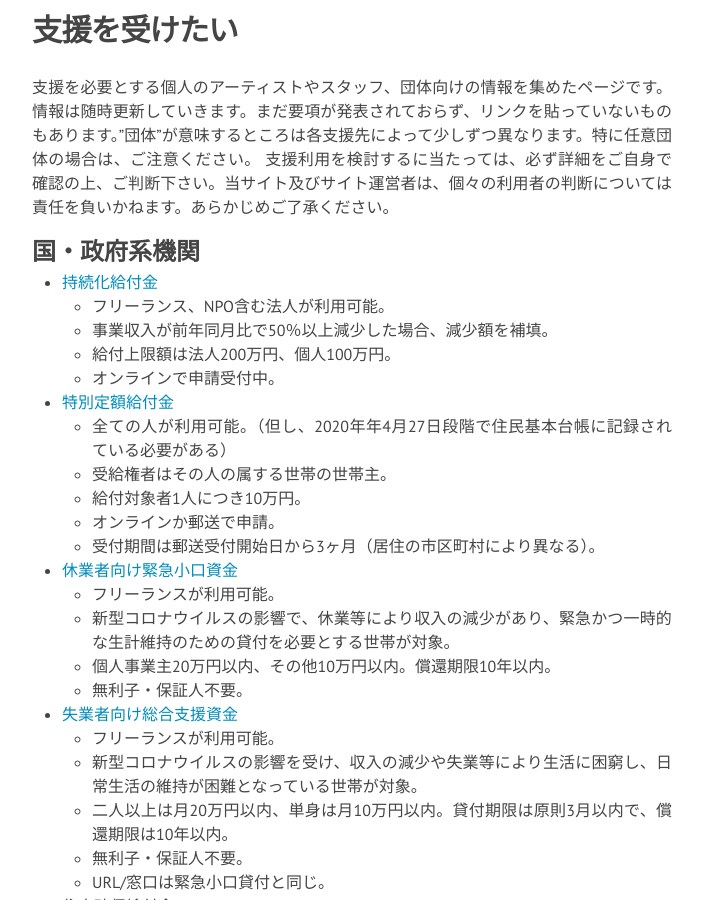
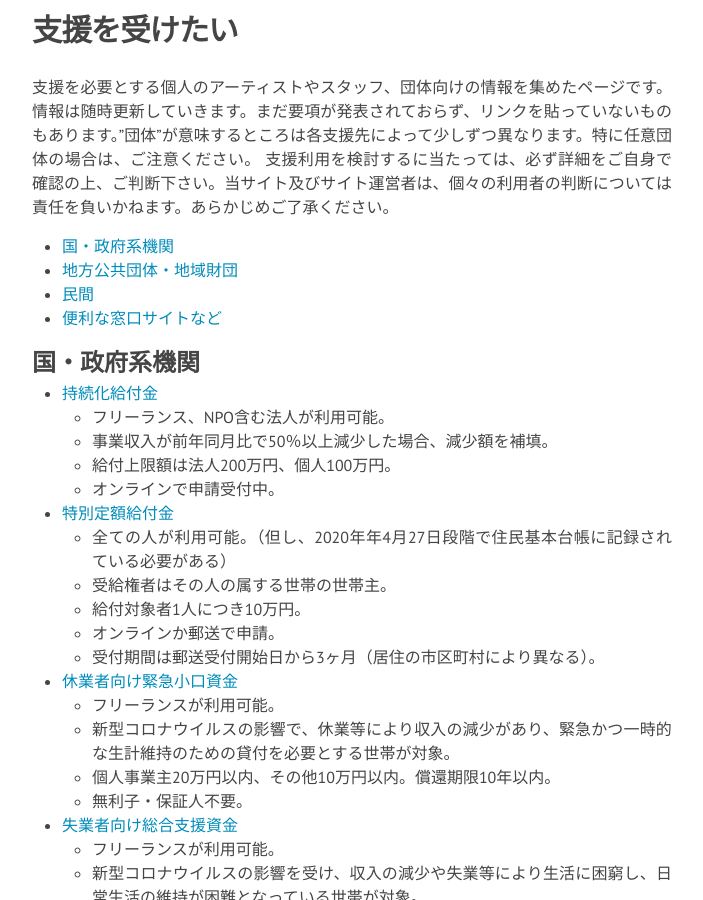
Before and after one commit to a-okuda/resources-for-artists, a Jekyll site: the page built from a_artists.md, in a window 1280 px wide and 900 px high, scrolled down 465 px. Shown: the whole window, without its empty margins (288-991 px from the left). Built offline with Jekyll 4.4.1, drawn with Linux system fonts in a browser that asks for light colours; nearby versions of some CDN libraries.

Commit message:
Update a_artists.md

```diff
--- a/a_artists.md
+++ b/a_artists.md
@@ -8,6 +8,10 @@ permalink: /artists/
 情報は随時更新していきます。まだ要項が発表されておらず、リンクを貼っていないものもあります。”団体”が意味するところは各支援先によって少しずつ異なります。特に任意団体の場合は、ご注意ください。
 支援利用を検討するに当たっては、必ず詳細をご自身で確認の上、ご判断下さい。当サイト及びサイト運営者は、個々の利用者の判断については責任を負いかねます。あらかじめご了承ください。
 
+* [国・政府系機関](#国政府系機関)
+* [地方公共団体・地域財団](#地方公共団体地域財団)
+* [民間](#民間)
+* [便利な窓口サイトなど](#便利な窓口サイトなど)
 
 ## 国・政府系機関
 
```
